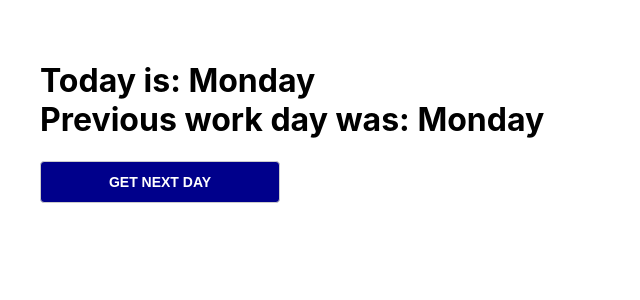
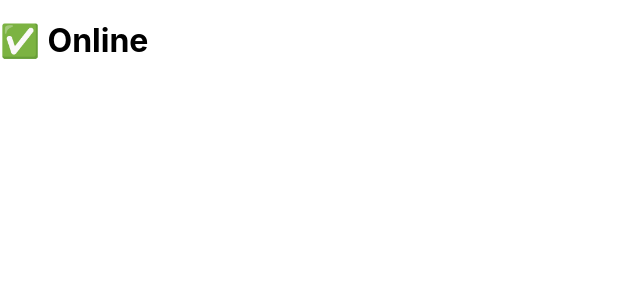
Before and after one commit to ChetreNelson/coursera_advanced_react, a React (Create React App) app in the folder firstapp/: page / in a window 1280 px wide. Shown: the top 300 px of the page, without its empty margins (0-640 px from the left). Built offline with nearby package versions, Linux system fonts and the light colour scheme.

Commit message:
showing online or offline status

```diff
--- a/firstapp/src/App.js
+++ b/firstapp/src/App.js
@@ -5,10 +5,16 @@ import DessertsList from "./DessertList";
 import StudentForm from "./Form/StudentForm";
 import CustomConsoleLogHook from "./Hooks/custom";
 import CustomHookAssignment from "./Hooks/custom/assignment";
+import useOnlineStatus from "./Hooks/custom/useStatusBar";
 import RandomUser from "./Hooks/fetchData";
 import ReducerHook from "./Hooks/useReducer";
 import RefHook from "./Hooks/useRef";
 import GiftCard from "./Hooks/useState/GiftCard";
+
+function StatusBar() {
+  const isOnline = useOnlineStatus();
+  return <h1>{isOnline ? "✅ Online" : "❌ Disconnected"}</h1>;
+}
 
 const desserts = [
   {
@@ -38,6 +44,7 @@ function App() {
 
   return (
     <>
+      <StatusBar />
       {/* <div
       className="App"
       style={{
@@ -60,7 +67,7 @@ function App() {
       {/* <ReducerHook/> */}
       {/* <RefHook /> */}
       {/* <CustomConsoleLogHook /> */}
-      <CustomHookAssignment/>
+      {/* <CustomHookAssignment/>    */}
     </>
   );
 }
--- /dev/null
+++ b/firstapp/src/Hooks/custom/useStatusBar.js
@@ -0,0 +1,20 @@
+import { useEffect, useState } from "react";
+
+export default function useOnlineStatus() {
+  const [isOnline, setIsOnline] = useState(true);
+  useEffect(() => {
+    function handleOnline() {
+      setIsOnline(true);
+    }
+    function handleOffline() {
+      setIsOnline(false);
+    }
+    window.addEventListener("online", handleOnline);
+    window.addEventListener("offline", handleOffline);
+    return () => {
+      window.removeEventListener("online", handleOnline);
+      window.removeEventListener("offline", handleOffline);
+    };
+  }, []);
+  return isOnline;
+}
```
